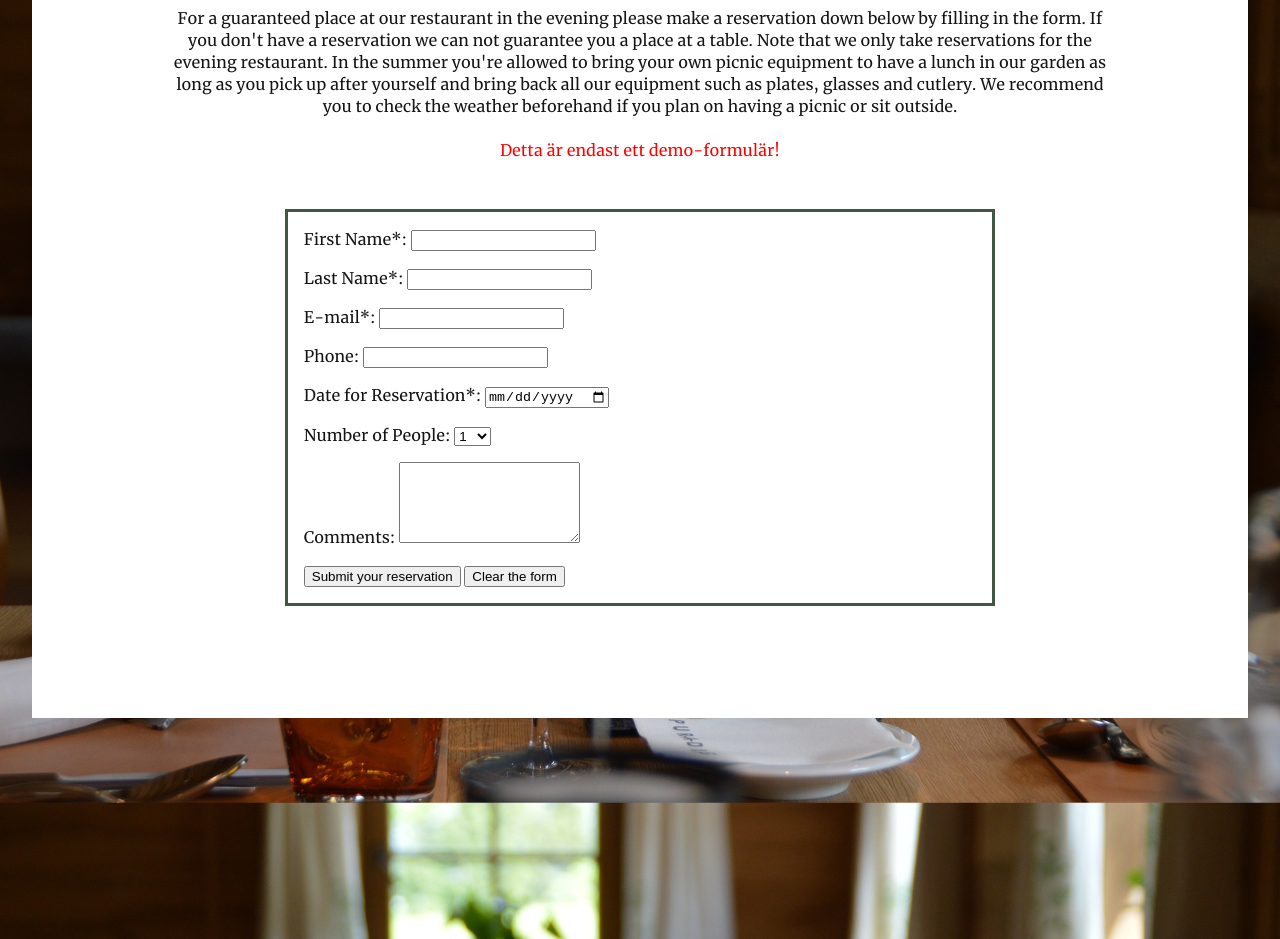
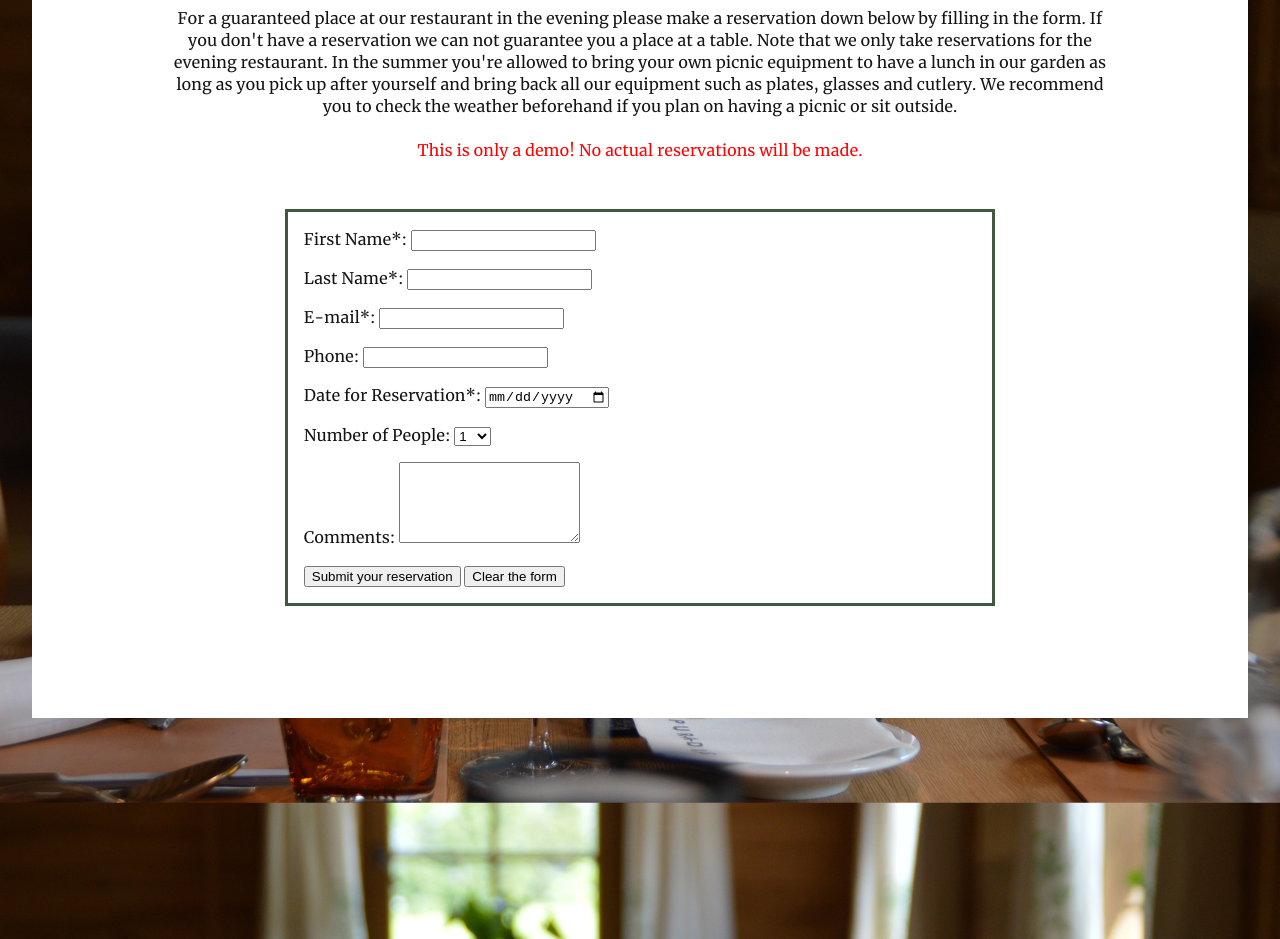
Before and after one commit to eve-ch/haraldsson-cafe, a plain HTML site: page html/reservations.html in a window 1280 px wide. Shown: the part 900-1839 px from the top of the page. Drawn offline with Linux system fonts and the light colour scheme.

Commit message:
Update location and reservation pages

```diff
--- a/html/reservations.html
+++ b/html/reservations.html
@@ -51,7 +51,7 @@
                     We recommend you to check the weather beforehand if you plan on having a picnic or sit outside.
                 </p>
                 <br>
-                <p style="color: red">Detta är endast ett demo-formulär!</p>
+                <p style="color: red">This is only a demo! No actual reservations will be made.</p>
 
                 <form id="reservationForm" method="post">
                     <fieldset>
```
Also changed, not shown: html/find.html (+1 -0 lines).
